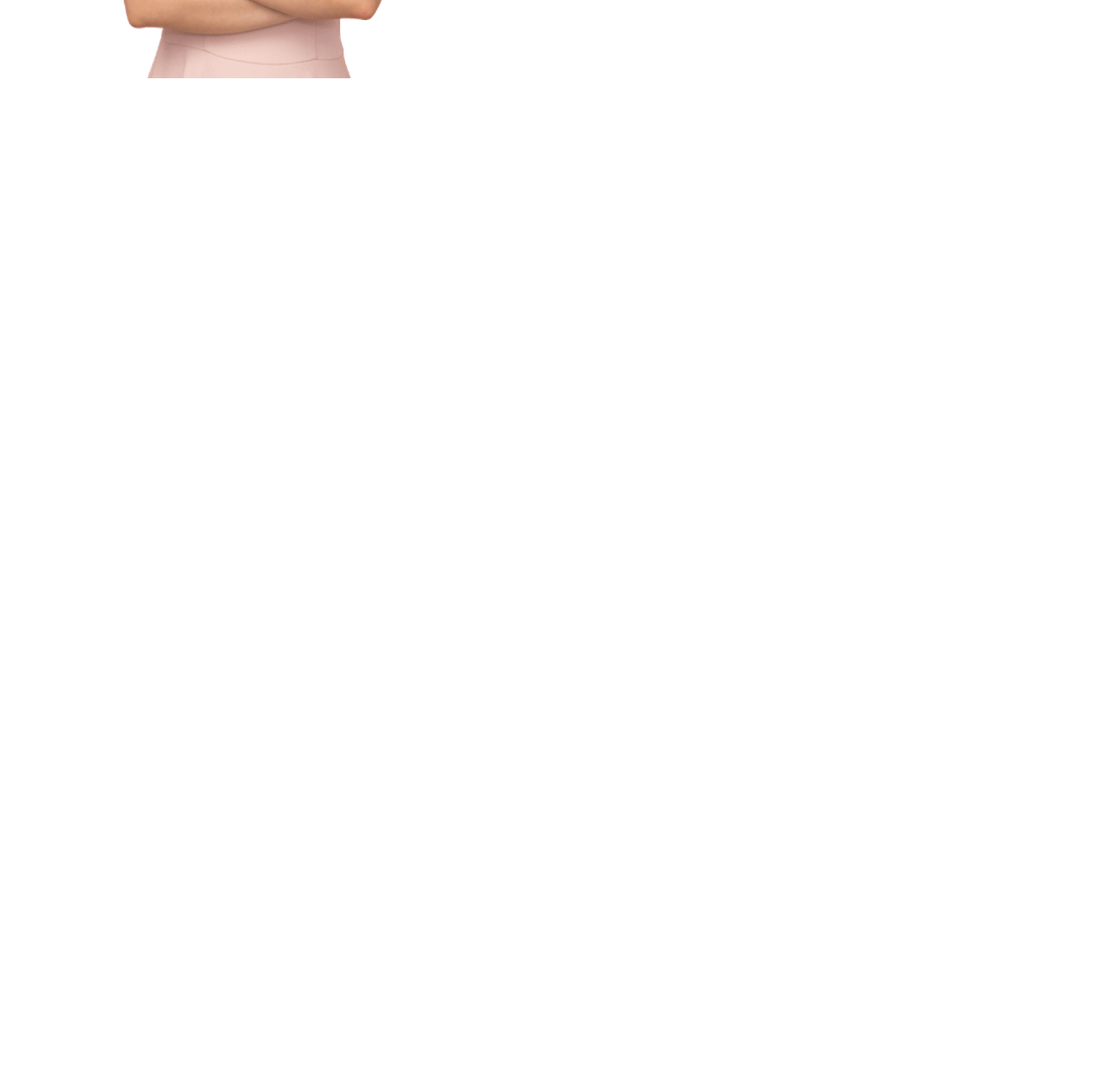
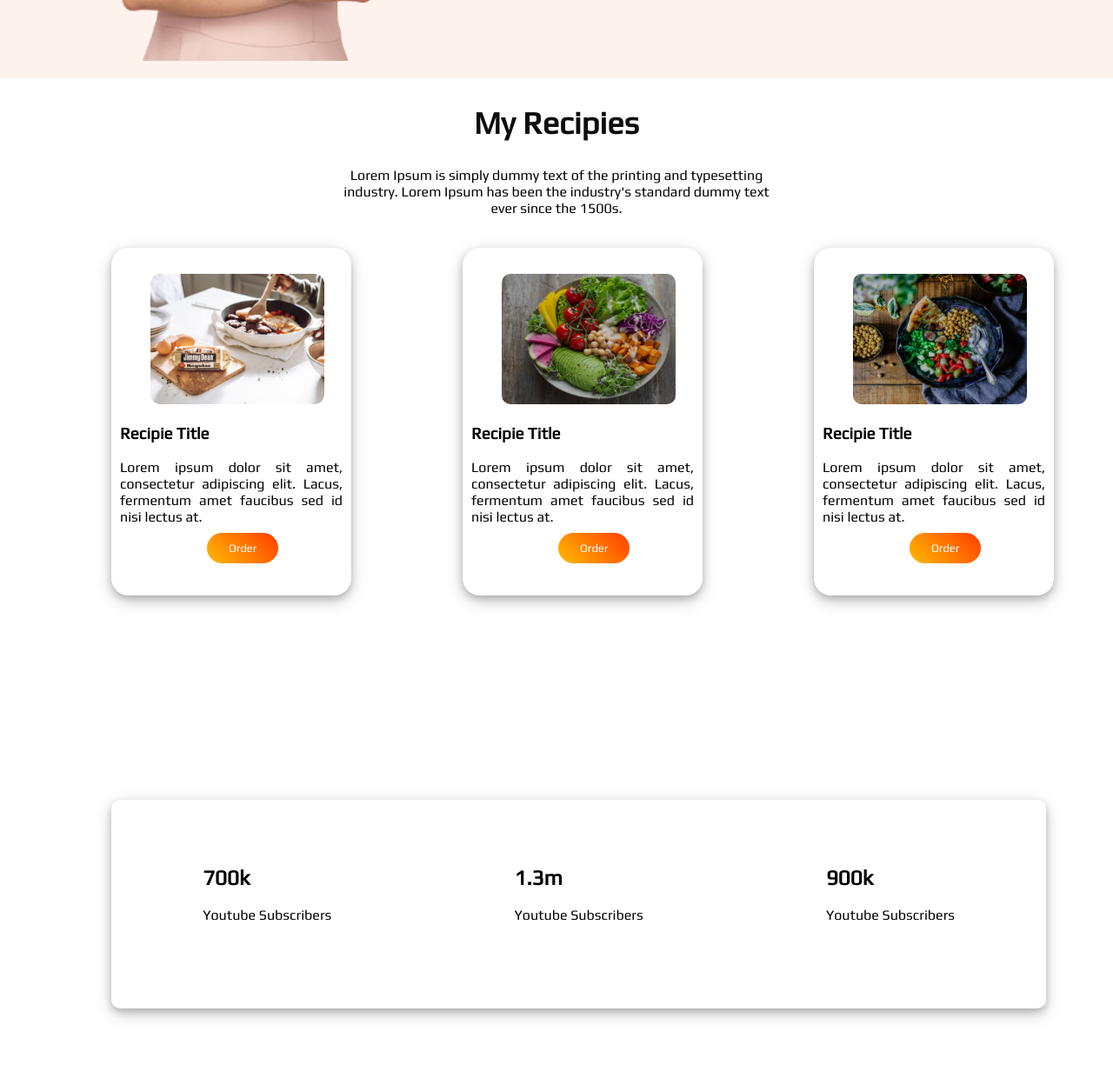
Before and after one commit to RajonDash/food-network, a plain HTML site: page index.html in a window 1280 px wide. Shown: the part 1510-2765 px from the top of the page at 87% size. Before the commit the page ends 1616 px from the top, so only its background shows below. Drawn offline with Linux system fonts and the light colour scheme.

Commit message:
finally  ses

```diff
--- a/index.html
+++ b/index.html
@@ -26,8 +26,7 @@
           food for you!
         </p>
         <a href="http://" target="_blank" rel="noopener noreferrer"
-          >Order Food</a
-        >
+          >Order Food</a>
       </div>
       <!-----------------------Image section-------------------------------------------------------------------------->
       <div class="half-width">
@@ -41,7 +40,7 @@
       <!--------------------------------------------------Image Div-->
 
       <div class="fourth-width">
-        <img  src="./images/female/Person Image.png" alt="" />
+        <img src="./images/female/Person Image.png" alt="" />
       </div>
 
       <!------------------------------written Div ------------------------------------->
@@ -55,8 +54,93 @@
           Non commodo volutpat, pharetra, vel.
         </p>
 
-        <a href="http://" target="_blank" rel="noopener noreferrer"> Contact Me</a>
+        <a href="http://" target="_blank" rel="noopener noreferrer">
+          Contact Me</a
+        >
       </div>
     </section>
+
+    <!-----------------------Card section---------------------------------------------->
+    <section class="card-section">
+      <div class="card-hader">
+        <h1>My Recipies</h1>
+        <p>
+          Lorem Ipsum is simply dummy text of the printing and typesetting
+          industry. Lorem Ipsum has been the industry's standard dummy text ever
+          since the 1500s.
+        </p>
+      </div>
+
+      <div class="card-div">
+        <div class="card">
+          <img src="./images/food/Project Cover.jpg" alt="" />
+          <h3>Recipie Title</h3>
+          <p>
+            Lorem ipsum dolor sit amet, consectetur adipiscing elit. Lacus,
+            fermentum amet faucibus sed id nisi lectus at.
+          </p>
+          <a href="http://" target="_blank" rel="noopener noreferrer"
+          >Order</a>
+        </div>
+
+        <div class="card">
+          <img src="./images/food/Project Cover5.png" alt="" />
+          <h3>Recipie Title</h3>
+          <p>
+            Lorem ipsum dolor sit amet, consectetur adipiscing elit. Lacus,
+            fermentum amet faucibus sed id nisi lectus at.
+          </p>
+          <a href="http://" target="_blank" rel="noopener noreferrer"
+          >Order</a>
+        </div>
+
+        <div class="card">
+          <img src="./images/food/Project Cover8.png" alt="" />
+          <h3>Recipie Title</h3>
+          <p>
+            Lorem ipsum dolor sit amet, consectetur adipiscing elit. Lacus,
+            fermentum amet faucibus sed id nisi lectus at.
+          </p>
+          <a href="http://" target="_blank" rel="noopener noreferrer"
+          >Order</a>
+        </div>
+      </div>
+    </section>
+
+
+
+
+   <!------------------------------------Skip task------------------------------------------->
+
+   <section class="skip-section">
+
+      <div class="follower">
+        <div class="subcrb">
+          <h1>700k</h1>
+          <p>Youtube Subscribers</p>
+        </div>
+
+        <div class="subcrb">
+          <h1>1.3m</h1>
+          <p>Youtube Subscribers</p>
+        </div>
+
+        <div class="subcrb">
+          <h1>900k</h1>
+          <p>Youtube Subscribers</p>
+        </div>
+      </div>
+
+   </section>
+
+
+
+   <!----------------------------footer--------------------------------------------->
+   <footer class="footer">
+    <div class="last">
+      <h1><span  style="color: rgb(243, 187, 4);">FOOD</span> NETWORK</h1>
+    <p>Lorem ipsum dolor sit amet consectetur adipisicing elit. Reprehenderit, tenetur?</p>
+    </div>
+   </footer>
   </body>
 </html>
--- a/style.css
+++ b/style.css
@@ -1,6 +1,9 @@
 body{
     font-family: 'Montserrat', sans-serif;
     font-family: 'Play', sans-serif;
+    margin: 0;
+    padding: 0;
+    background-color: E5E5E5;
 }
 
 .top-baner{
@@ -21,6 +24,9 @@ body{
     font-weight: bold;
     font-size: 60px;
 }
+.color-text{
+    color: rgb(255, 153, 0);
+}
 .half-width p{
     font-weight: 400;
     font-size: 20px;
@@ -40,6 +46,9 @@ body{
 .mid-baner{
     display: flex;
     height: 100vh;
+    background-image: url(./images/shapes/7.png);
+    margin: 0;
+    padding: 0;
 
 }
 
@@ -51,7 +60,7 @@ body{
 .fourth-width img{
     width: 80%;
     height: 80vh;
-    margin-top: 152px;
+    margin-top: 140px;
 }
 .second-half{
     margin-top: 250px;
@@ -73,3 +82,89 @@ body{
     color: white;
     font-size: small;
 }
+
+.card-section{
+    height: 100vh;
+}
+.card-hader{
+
+    width: 40%;
+    text-align: center;
+    margin: 0 auto;
+}
+.card-hader h1{
+    font-weight: bold;
+    font-size: 36px;
+    color: rgb(14, 13, 13);
+}
+.card-div{
+    display: flex;
+}
+
+.card{
+    margin-top: 10px;
+    height: 380px;
+    width: 20%;
+    background-color: white;
+    margin-left: 10%;
+    text-align: justify;
+    padding: 10px;
+    border-radius: 20px;
+    margin-top: 20px;
+    box-shadow:  0 4px 8px 0 rgba(0, 0, 0, 0.2), 0 6px 20px 0 rgba(0, 0, 0, 0.19);
+}
+.card img{
+    margin-top: 20px;
+    margin-left: 35px;
+    height: 150px;
+    width:200px ;
+    border-radius: 10px;
+}
+
+.card a{
+    text-decoration: none;
+    background-image: linear-gradient(45deg, rgb(255, 187, 0) , rgb(255, 60, 0));
+    padding: 10px 25px;
+    border-radius: 50px;
+    color: white;
+    font-size: small;
+    margin-left: 100px;
+
+}
+
+
+.skip-section{
+    height: 40vh;
+}
+
+.follower{
+    height: 30vh;
+    width: 84%;
+    display: flex;
+   box-shadow:  0 4px 8px 0 rgba(0, 0, 0, 0.2), 0 6px 20px 0 rgba(0, 0, 0, 0.19);
+    margin-left: 10%;
+    border-radius: 10px;
+}
+
+.subcrb{
+    margin: 0 auto;
+    margin-top: 7vh;
+
+}
+
+.footer{
+    background-color: black;
+    height: 30vh;
+
+}
+.last{
+
+    text-align: center;
+
+}
+.last h1 {
+    color: rgb(39, 38, 38);
+}
+.last p{
+    color: rgb(156, 154, 154);
+}
```
